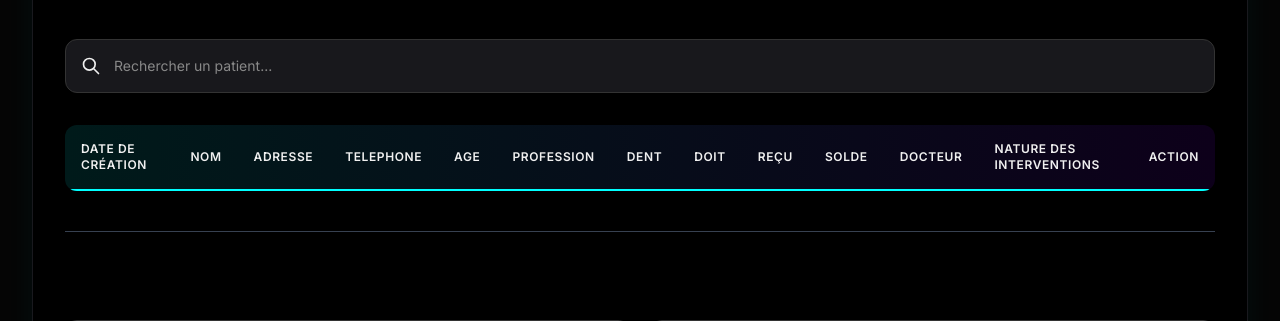
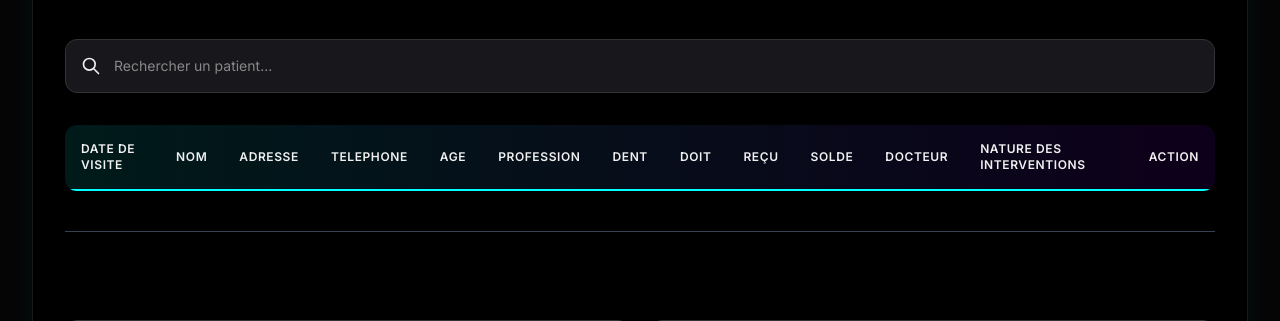
Before and after one commit to allarassemjonathan/marate_ai_dental, a Flask app: page / in a window 1280 px wide. Shown: the part 306-627 px from the top of the page. Run offline with Flask 3, Linux system fonts and the light colour scheme; data that the repository does not hold is empty; some libraries are stand-ins or nearby versions.

Commit message:
creation - visite

```diff
--- a/templates/index.html
+++ b/templates/index.html
@@ -213,7 +213,7 @@
           <tr>
             <!--         const fields = ['name', 'adresse', 'telephone', 'age', 'antecedents_tabagiques', 'dent', 'doit', 'recu', 'docteur','solde',
           'statut_implants', 'frequence_fil_dentaire', 'frequence_brossage', 'allergies']; -->
-            <th class="p-4 text-left text-cyan-400 font-semibold uppercase text-xs tracking-wider">Date de création</th>
+            <th class="p-4 text-left text-cyan-400 font-semibold uppercase text-xs tracking-wider">Date de visite</th>
             <th class="p-4 text-left text-cyan-400 font-semibold uppercase text-xs tracking-wider">Nom</th>
             <th class="p-4 text-left text-cyan-400 font-semibold uppercase text-xs tracking-wider">Adresse</th>
             <th class="p-4 text-left text-cyan-400 font-semibold uppercase text-xs tracking-wider">Telephone</th>
```
